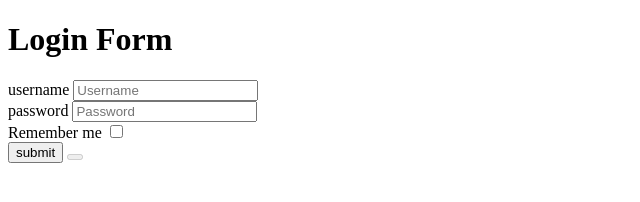
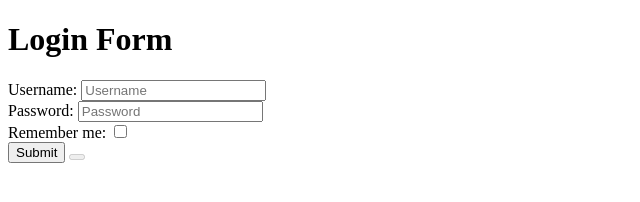
Before and after one commit to acciojob/remember-me-login-form-Bheemesh-G, a website: page main.html in a window 1280 px wide. Shown: the full height of the page, 0-640 px from the left. Drawn offline with Linux system fonts and the light colour scheme.

Commit message:
created a submission

```diff
--- a/main.html
+++ b/main.html
@@ -11,16 +11,16 @@
 
 	<h1>Login Form</h1>
     <form>
-		<label for="username">username</label>
+		<label for="username">Username:</label>
 		<input type="text" id="username" placeholder="Username" >
 		<br>
-		<label for="password">password</label>
+		<label for="password">Password:</label>
 		<input type="password" id="password" placeholder="Password">
 		<br>
-		<label for="checkbox">Remember me</label>
+		<label for="checkbox">Remember me:</label>
 		<input type="checkbox" id="checkbox">
 		<br>
-		<button id="submit" type="submit" value="submit">submit</button>
+		<button id="submit" type="submit" value="Submit">Submit</button>
 		<button id="existing"></button>
 	</form>
 
```
